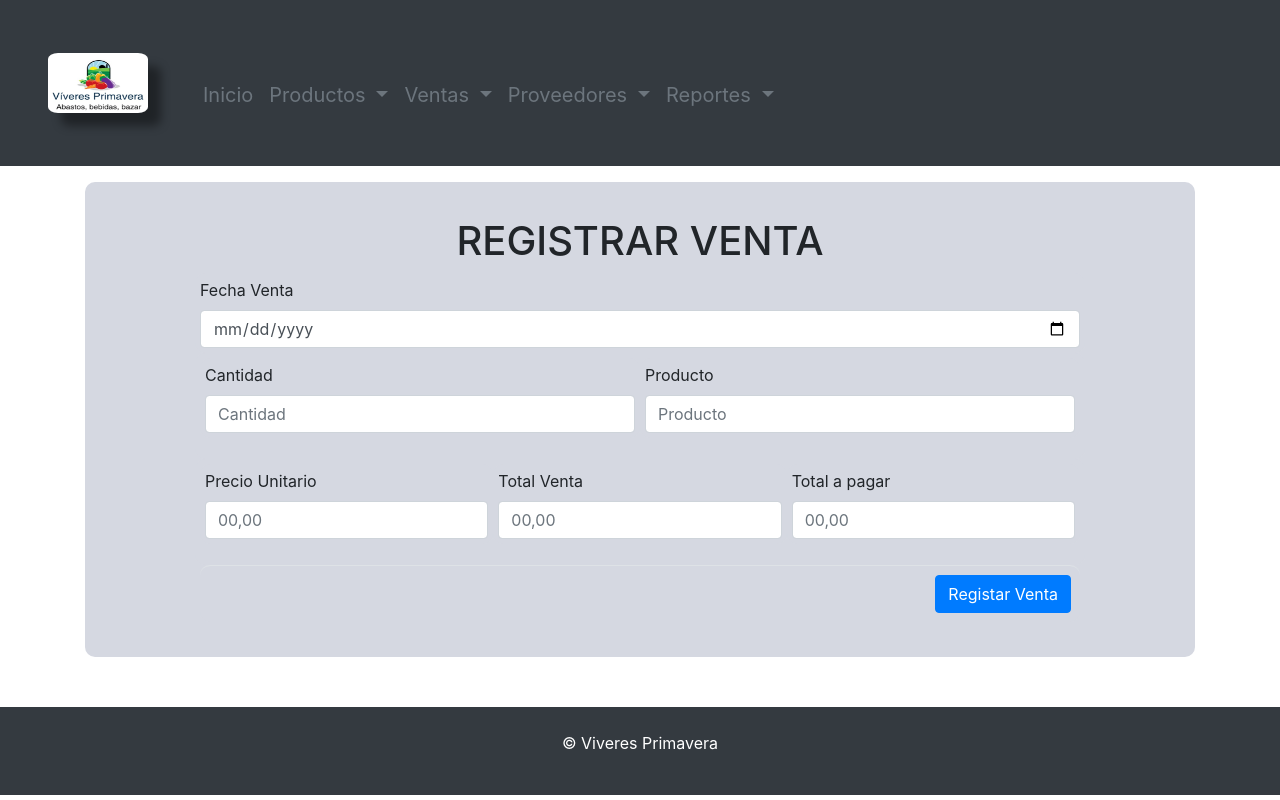
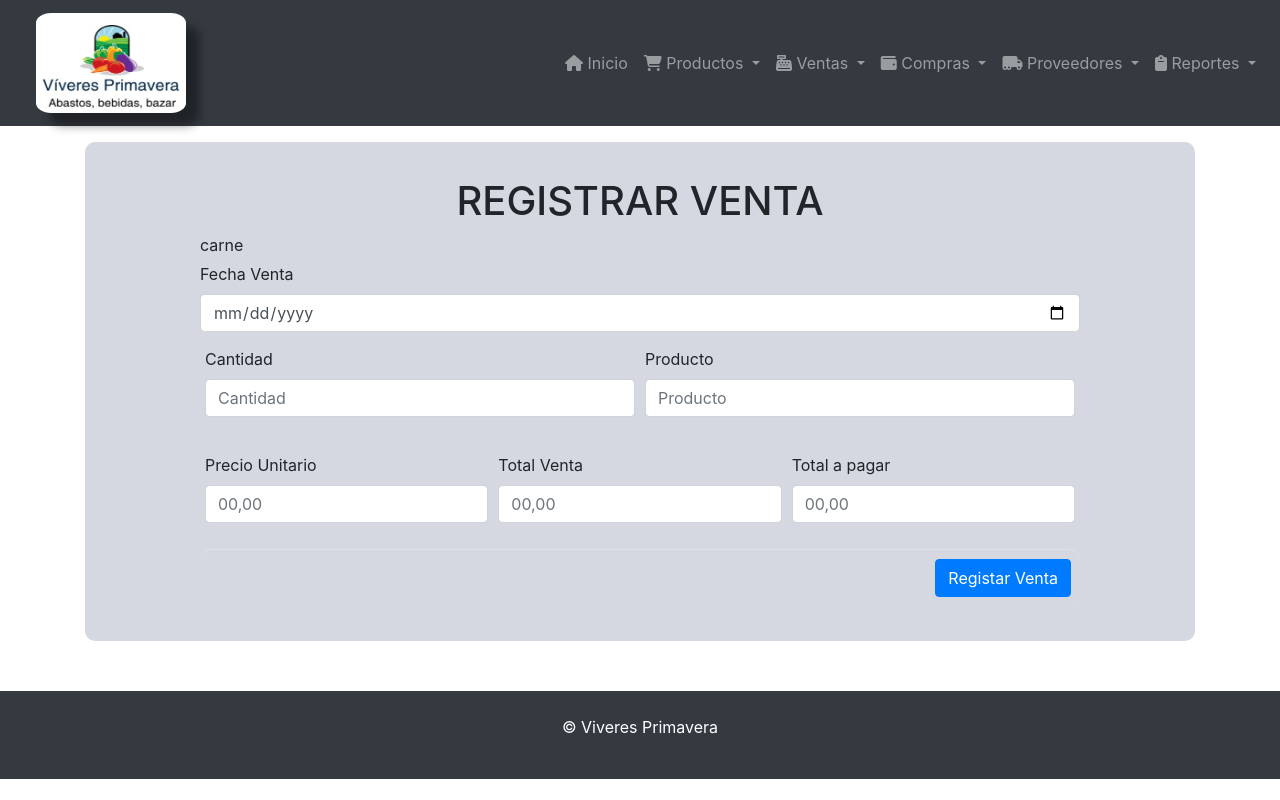
Before and after one commit to bryan-recors/inventario_frontend, an Angular app: page /registrar-ventas in a window 1280 px wide. Built offline with nearby package versions, Linux system fonts and the light colour scheme.

Commit message:
arreglo en los estilos

```diff
--- a/src/app/app.component.html
+++ b/src/app/app.component.html
@@ -1,4 +1,3 @@
-
 <app-header></app-header>
 
   <div class="container mt-3 main-container">
@@ -7,5 +6,4 @@
       -->
       <router-outlet></router-outlet>
   </div>
-
 <app-footer></app-footer>
--- a/src/app/plantillas/header/header.component.css
+++ b/src/app/plantillas/header/header.component.css
@@ -1,11 +1,10 @@
 img{
     border-radius: 10%;
-    height: 60px;
-    width: 100px;
+    height: 100px;
+    width: 150px;
     padding: 0px;
-    margin: 0px;
+    margin-left: 20px;
     display: flex;
-
     box-shadow: 13px 13px 10px rgba(0,0,0,0.4);
     overflow: hidden;
 }
--- a/src/app/plantillas/header/header.component.html
+++ b/src/app/plantillas/header/header.component.html
@@ -1,46 +1,42 @@
-<nav class="navbar navbar-expand-lg navbar-light bg-dark p-5" style="font-size: 20px;">
+<nav class="navbar navbar-expand-lg navbar-dark bg-dark">
 
   <a class="navbar-brand" href="#">
-        <img src="assets/logo.jpeg" alt="">
+    <img src="assets/logo.jpeg" alt="logo" loading="lazy" >
   </a>
 
-      <!--boton--
-    <button class="navbar-toggler" type="button" data-toggle="collapse"
-      data-target="#navbarResponsive" aria-controls="navbarResponsive"
-      aria-expanded="false" aria-label="Toggle navigation">
-        <span class="navbar-toggler-icon"></span>
-    </button>
-  -->
-
-    <a class="navbar-brand text-white" href="#">  </a>
-    <button class="navbar-toggler navbar-toggler-right" type="button" data-toggle="collapse"
-            data-target="#navbarSupportedContent" aria-controls="navbarSupportedContent"
-            aria-expanded="false" aria-label="Toggle navigation">
+  <button class="navbar-toggler" type="button" data-toggle="collapse" data-target="#navbarSupportedContent" aria-controls="navbarSupportedContent" aria-expanded="false" aria-label="Toggle navigation">
     <span class="navbar-toggler-icon"></span>
   </button>
 
-    <div class="collapse navbar-collapse container mt-4" id="navbarSupportedContent">
-      <ul class="navbar-nav mr-auto">
-        <li class="nav-item active">
-          <a class="nav-link text-muted" href="#">Inicio <span class="sr-only">(current)</span></a>
+  <div class="collapse  navbar-collapse " id="navbarSupportedContent">
+    <ul class="navbar-nav ml-auto">
+
+        <li class="nav-item ">
+          <a class="nav-link " href="#">
+            <span class="fas fa-home"></span>
+            Inicio</a>
         </li>
+
         <li class="nav-item dropdown">
-          <a class="nav-link dropdown-toggle text-muted" href="#" id="navbarDropdown" role="button"
+          <a class="nav-link dropdown-toggle " href="#" id="navbarDropdown" role="button"
              data-toggle="dropdown" aria-haspopup="true" aria-expanded="false">
+            <span class="fas fa-shopping-cart"></span>
             Productos
           </a>
-          <div class="dropdown-menu" aria-labelledby="navbarDropdown">
+          <div class="dropdown-menu dropdown-menu-lg-right"  aria-labelledby="navbarDropdown">
             <a class="dropdown-item" [routerLink]="['registrar-producto']">Registrar Producto</a>
             <div class="dropdown-divider"></div>
             <a class="dropdown-item" [routerLink]="['listar-productos']">Lista de Productos</a>
           </div>
         </li>
+
         <li class="nav-item dropdown">
-          <a class="nav-link dropdown-toggle text-muted" href="#" id="navbarDropdown" role="button"
+          <a class="nav-link dropdown-toggle " href="#" id="navbarDropdown" role="button"
              data-toggle="dropdown" aria-haspopup="true" aria-expanded="false">
+             <span class="fas fa-cash-register"></span>
             Ventas
           </a>
-          <div class="dropdown-menu" aria-labelledby="navbarDropdown">
+          <div class="dropdown-menu dropdown-menu-lg-right" aria-labelledby="navbarDropdown">
             <a class="dropdown-item" [routerLink]="['registrar-ventas']">Registrar Venta</a>
             <div class="dropdown-divider"></div>
             <a class="dropdown-item" [routerLink]="['listar-ventas']">Lista de Ventas</a>
@@ -48,11 +44,25 @@
         </li>
 
         <li class="nav-item dropdown">
-          <a class="nav-link dropdown-toggle text-muted" href="#" id="navbarDropdown" role="button"
+          <a class="nav-link dropdown-toggle " href="#" id="navbarDropdown" role="button"
              data-toggle="dropdown" aria-haspopup="true" aria-expanded="false">
+             <span class="fas fa-wallet"></span>
+            Compras
+          </a>
+          <div class="dropdown-menu dropdown-menu-lg-right" aria-labelledby="navbarDropdown">
+            <a class="dropdown-item" >Registrar Compra</a>
+            <div class="dropdown-divider"></div>
+            <a class="dropdown-item" >Lista de compras</a>
+          </div>
+        </li>
+
+        <li class="nav-item dropdown">
+          <a class="nav-link dropdown-toggle " href="#" id="navbarDropdown" role="button"
+             data-toggle="dropdown" aria-haspopup="true" aria-expanded="false">
+             <span class="fas fa-truck-moving"></span>
              Proveedores
           </a>
-          <div class="dropdown-menu" aria-labelledby="navbarDropdown">
+          <div class="dropdown-menu dropdown-menu-lg-right" aria-labelledby="navbarDropdown">
             <a class="dropdown-item" [routerLink]="['registrar-proveedor']">Registrar Proveedor</a>
             <div class="dropdown-divider"></div>
             <a class="dropdown-item" [routerLink]="['listar-proveedores']">Lista de Proveedores</a>
@@ -60,23 +70,17 @@
         </li>
 
         <li class="nav-item dropdown">
-          <a class="nav-link dropdown-toggle text-muted" href="#" id="navbarDropdown" role="button"
+          <a class="nav-link dropdown-toggle " href="#" id="navbarDropdown" role="button"
              data-toggle="dropdown" aria-haspopup="true" aria-expanded="false">
+             <span class="fas fa-clipboard"></span>
             Reportes
           </a>
-          <div class="dropdown-menu" aria-labelledby="navbarDropdown">
+          <div class="dropdown-menu dropdown-menu-lg-right" aria-labelledby="navbarDropdown">
             <a class="dropdown-item">Reportes de Ventas</a>
             <div class="dropdown-divider"></div>
             <a class="dropdown-item" >Reportes de compras</a>
           </div>
         </li>
-
     </ul>
-      <!--
-      <form class="form-inline my-2 my-lg-0">
-        <input class="form-control mr-sm-2" type="search" placeholder="Search" aria-label="Search">
-        <button class="btn btn-outline-success my-2 my-sm-0" type="submit">Search</button>
-      </form>
-        -->
   </div>
 </nav>
--- a/src/app/vistas/listar-productos/listar-productos.component.html
+++ b/src/app/vistas/listar-productos/listar-productos.component.html
@@ -1,16 +1,4 @@
-<!DOCTYPE html>
-  <html lang="en">
   <head>
-  <meta charset="utf-8">
-  <meta http-equiv="X-UA-Compatible" content="IE=edge">
-  <meta name="viewport" content="width=device-width, initial-scale=1">
-  <title></title>
-  <link rel="stylesheet" href="https://fonts.googleapis.com/css?family=Roboto|Varela+Round">
-  <link rel="stylesheet" href="https://fonts.googleapis.com/icon?family=Material+Icons">
-  <link rel="stylesheet" href="https://maxcdn.bootstrapcdn.com/font-awesome/4.7.0/css/font-awesome.min.css">
-  <link rel="stylesheet" href="https://maxcdn.bootstrapcdn.com/bootstrap/3.3.7/css/bootstrap.min.css">
-  <style>
-  </style>
   <script>
   $(document).ready(function(){
       // Activate tooltip
@@ -101,94 +89,7 @@
 
                       </tbody>
                   </table>
-                  <!--
-                  <div class="clearfix">
-                      <div class="hint-text">Showing <b>5</b> out of <b>25</b> entries</div>
-                      <ul class="pagination">
-                          <li class="page-item disabled"><a href="#">Previous</a></li>
-                          <li class="page-item"><a href="#" class="page-link">1</a></li>
-                          <li class="page-item"><a href="#" class="page-link">2</a></li>
-                          <li class="page-item active"><a href="#" class="page-link">3</a></li>
-                          <li class="page-item"><a href="#" class="page-link">4</a></li>
-                          <li class="page-item"><a href="#" class="page-link">5</a></li>
-                          <li class="page-item"><a href="#" class="page-link">Next</a></li>
-                      </ul>
-                  </div>
-                -->
               </div>
           </div>
       </div>
-      <!-- Edit Modal HTML -
-      <div id="registrarProducto" class="modal fade">
-          <div class="modal-dialog">
-              <div class="modal-content">
-                  <form>
-                      <div class="modal-header">
-                          <h4 class="modal-title">Registrar Producto</h4>
-                          <button type="button" class="close" data-dismiss="modal" aria-hidden="true">&times;</button>
-                      </div>
-                      <div class="modal-body">
-                          <div class="form-group">
-                              <label>Name</label>
-                              <input type="text" class="form-control" required>
-                          </div>
-                          <div class="form-group">
-                              <label>Email</label>
-                              <input type="email" class="form-control" required>
-                          </div>
-                          <div class="form-group">
-                              <label>Address</label>
-                              <textarea class="form-control" required></textarea>
-                          </div>
-                          <div class="form-group">
-                              <label>Phone</label>
-                              <input type="text" class="form-control" required>
-                          </div>
-                      </div>
-                      <div class="modal-footer">
-                          <input type="button" class="btn btn-default" data-dismiss="modal" value="Cancel">
-                          <input type="submit" class="btn btn-success" value="Add">
-                      </div>
-                  </form>
-              </div>
-          </div>
-      </div>
-      <!- Edit Modal HTML ->
-      <div id="editEmployeeModal" class="modal fade">
-          <div class="modal-dialog">
-              <div class="modal-content">
-                  <form>
-                      <div class="modal-header">
-                          <h4 class="modal-title">Edit Employee</h4>
-                          <button type="button" class="close" data-dismiss="modal" aria-hidden="true">&times;</button>
-                      </div>
-                      <div class="modal-body">
-                          <div class="form-group">
-                              <label>Name</label>
-                              <input type="text" class="form-control" required>
-                          </div>
-                          <div class="form-group">
-                              <label>Email</label>
-                              <input type="email" class="form-control" required>
-                          </div>
-                          <div class="form-group">
-                              <label>Address</label>
-                              <textarea class="form-control" required></textarea>
-                          </div>
-                          <div class="form-group">
-                              <label>Phone</label>
-                              <input type="text" class="form-control" required>
-                          </div>
-                      </div>
-                      <div class="modal-footer">
-                          <input type="button" class="btn btn-default" data-dismiss="modal" value="Cancel">
-                          <input type="submit" class="btn btn-info" value="Save">
-                      </div>
-                  </form>
-              </div>
-          </div>
-      </div>
-       Delete Modal HTML -->
-
   </body>
-</html>
--- a/src/app/vistas/listar-proveedores/listar-proveedores.component.html
+++ b/src/app/vistas/listar-proveedores/listar-proveedores.component.html
@@ -1,16 +1,4 @@
-<!DOCTYPE html>
-  <html lang="en">
 <head>
-  <meta charset="utf-8">
-  <meta http-equiv="X-UA-Compatible" content="IE=edge">
-  <meta name="viewport" content="width=device-width, initial-scale=1">
-  <title></title>
-  <link rel="stylesheet" href="https://fonts.googleapis.com/css?family=Roboto|Varela+Round">
-  <link rel="stylesheet" href="https://fonts.googleapis.com/icon?family=Material+Icons">
-  <link rel="stylesheet" href="https://maxcdn.bootstrapcdn.com/font-awesome/4.7.0/css/font-awesome.min.css">
-  <link rel="stylesheet" href="https://maxcdn.bootstrapcdn.com/bootstrap/3.3.7/css/bootstrap.min.css">
-  <style>
-  </style>
   <script>
   $(document).ready(function(){
       // Activate tooltip
@@ -103,4 +91,3 @@
         </div>
     </div>
 </body>
-</html>
--- a/src/app/vistas/listar-ventas/listar-ventas.component.html
+++ b/src/app/vistas/listar-ventas/listar-ventas.component.html
@@ -1,16 +1,4 @@
-<!DOCTYPE html>
-  <html lang="en">
 <head>
-  <meta charset="utf-8">
-  <meta http-equiv="X-UA-Compatible" content="IE=edge">
-  <meta name="viewport" content="width=device-width, initial-scale=1">
-  <title></title>
-  <link rel="stylesheet" href="https://fonts.googleapis.com/css?family=Roboto|Varela+Round">
-  <link rel="stylesheet" href="https://fonts.googleapis.com/icon?family=Material+Icons">
-  <link rel="stylesheet" href="https://maxcdn.bootstrapcdn.com/font-awesome/4.7.0/css/font-awesome.min.css">
-  <link rel="stylesheet" href="https://maxcdn.bootstrapcdn.com/bootstrap/3.3.7/css/bootstrap.min.css">
-  <style>
-  </style>
   <script>
   $(document).ready(function(){
       // Activate tooltip
@@ -101,26 +89,4 @@
             </div>
         </div>
     </div>
-      <!--   Delete Modal HTML
-      <div id="eliminar-Venta" class="modal fade">
-          <div class="modal-dialog">
-              <div class="modal-content">
-                  <form>
-                      <div class="modal-header">
-                          <h4 class="modal-title">Devolver Venta</h4>
-                          <button type="button" class="close" data-dismiss="modal" aria-hidden="true">&times;</button>
-                      </div>
-                      <div class="modal-body">
-                          <p>¿ Desea devolver esta venta ?</p>
-                      </div>
-                      <div class="modal-footer">
-                          <input type="button" class="btn btn-default" data-dismiss="modal" value="Cancel">
-                          <input type="submit" class="btn btn-danger" value="Delete">
-                      </div>
-                  </form>
-              </div>
-          </div>
-      </div>
-       -->
 </body>
-</html>
--- a/src/app/vistas/registrar-ventas/registrar-ventas.component.css
+++ b/src/app/vistas/registrar-ventas/registrar-ventas.component.css
@@ -1,3 +1,4 @@
+
 div{
     background: #D5D8E1;
     border-radius: 10px;
--- a/src/app/vistas/registrar-ventas/registrar-ventas.component.html
+++ b/src/app/vistas/registrar-ventas/registrar-ventas.component.html
@@ -1,6 +1,8 @@
 <div>
   <form>
     <h1 class="text-center">REGISTRAR VENTA</h1>
+    {{name}}
+
     <div class="form-row">
       <label for="inputFechaVenta">Fecha Venta</label>
       <input type="date" class="form-control" id="inputFechaVenta" placeholder="">
--- a/src/app/vistas/registrar-ventas/registrar-ventas.component.ts
+++ b/src/app/vistas/registrar-ventas/registrar-ventas.component.ts
@@ -10,6 +10,7 @@
   constructor() { }
 
   ngOnInit(): void {
+    this.name='carne';
   }
 
 }
--- a/src/app/vistas/reportes-ventas/reportes-ventas.component.html
+++ b/src/app/vistas/reportes-ventas/reportes-ventas.component.html
@@ -1,16 +1,4 @@
-<!DOCTYPE html>
-  <html lang="en">
 <head>
-  <meta charset="utf-8">
-  <meta http-equiv="X-UA-Compatible" content="IE=edge">
-  <meta name="viewport" content="width=device-width, initial-scale=1">
-  <title></title>
-  <link rel="stylesheet" href="https://fonts.googleapis.com/css?family=Roboto|Varela+Round">
-  <link rel="stylesheet" href="https://fonts.googleapis.com/icon?family=Material+Icons">
-  <link rel="stylesheet" href="https://maxcdn.bootstrapcdn.com/font-awesome/4.7.0/css/font-awesome.min.css">
-  <link rel="stylesheet" href="https://maxcdn.bootstrapcdn.com/bootstrap/3.3.7/css/bootstrap.min.css">
-  <style>
-  </style>
   <script>
   $(document).ready(function(){
       // Activate tooltip
@@ -142,4 +130,3 @@
         </div>
     </div>
 </body>
-</html>
--- a/src/index.html
+++ b/src/index.html
@@ -1,13 +1,20 @@
-<!doctype html>
-<html lang="en">
+<!DOCTYPE html>
+<html lang="es" dir="ltr">
   <head>
     <meta charset="utf-8">
+    <meta http-equiv="X-UA-Compatible" content="IE=edge">
+    <meta name="viewport" content="width=device-width, initial-scale=1, shrink-to-fit=no">
     <title>Viveres Primavera</title>
+    <link rel="stylesheet" href="https://fonts.googleapis.com/css?family=Roboto|Varela+Round">
+    <link rel="stylesheet" href="https://fonts.googleapis.com/icon?family=Material+Icons">
+    <link rel="stylesheet" href="https://stackpath.bootstrapcdn.com/bootstrap/4.4.1/css/bootstrap.min.css" integrity="sha384-Vkoo8x4CGsO3+Hhxv8T/Q5PaXtkKtu6ug5TOeNV6gBiFeWPGFN9MuhOf23Q9Ifjh" crossorigin="anonymous">
+    <script src="https://kit.fontawesome.com/a3cf253dbb.js" crossorigin="anonymous"></script>
     <base href="/">
-  <meta name="viewport" content="width=device-width, initial-scale=1">
     <link rel="icon" type="image/x-icon" href="favicon.ico">
   </head>
   <body>
-  <app-root></app-root>
+    <app-root>
+    </app-root>
+
   </body>
 </html>
--- a/src/styles.css
+++ b/src/styles.css
@@ -1,4 +1,7 @@
 /* You can add global styles to this file, and also import other style files */
+body{
+  margin:0;
+}
 
 .navbar{
     position: absolute;
```
Lines whose indentation alone changed are shown as unchanged.
